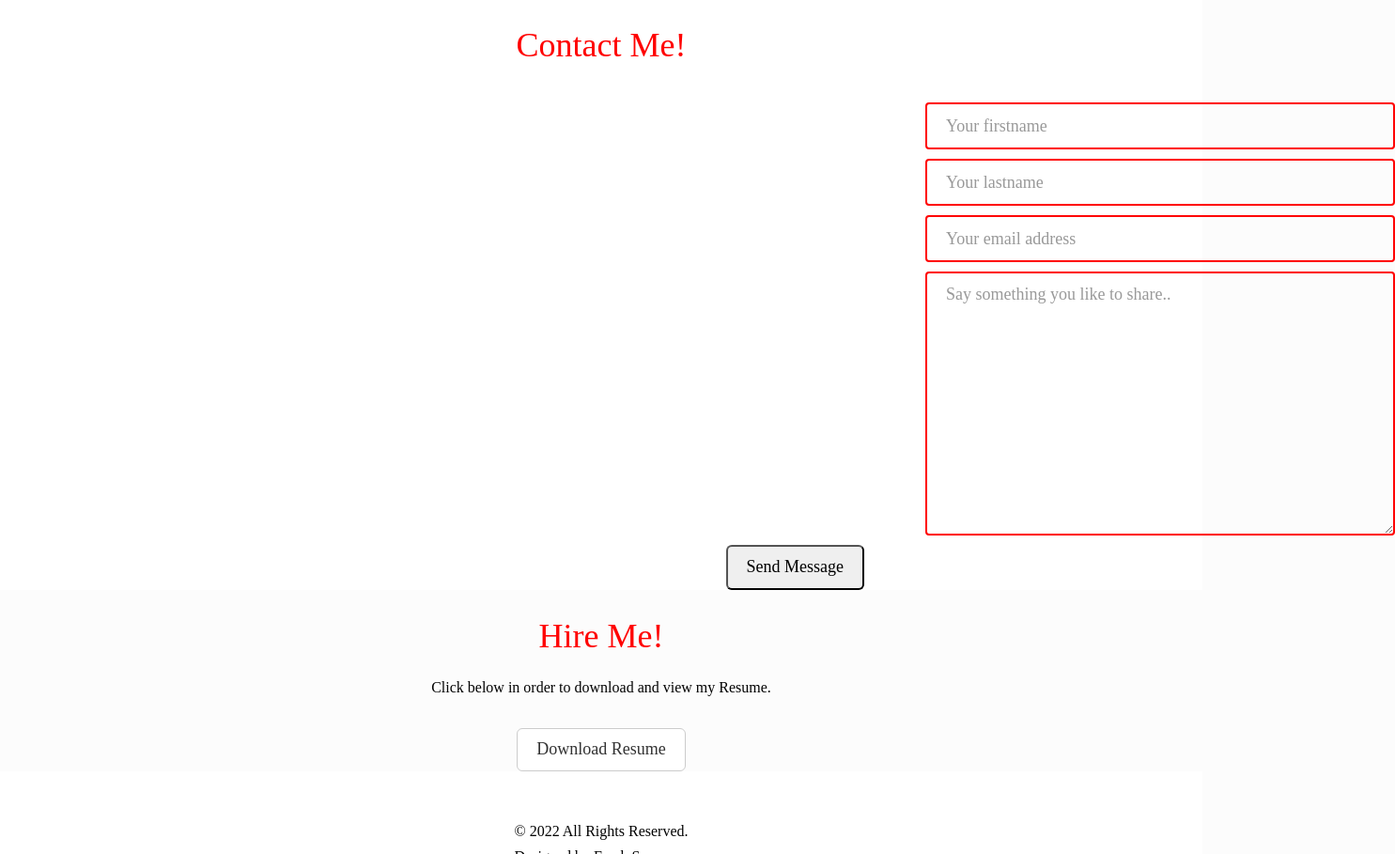
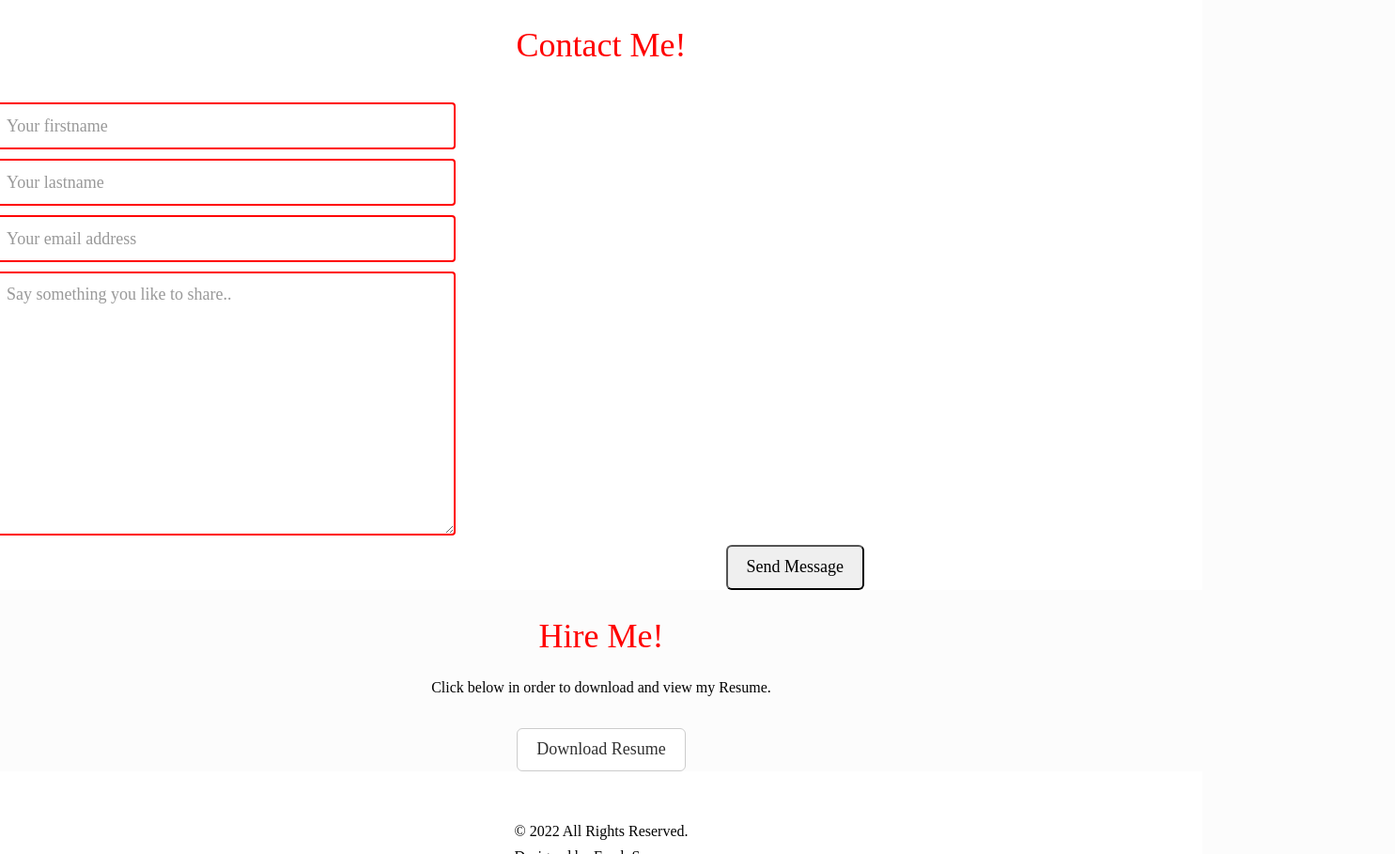
Before and after one commit to farahSamreen01/MyPortfolio-Sample, a plain HTML site: page index.html in a window 1280 px wide. Shown: the part 4694-5603 px from the top of the page at 94% size, 1485 px wide, since content can reach past the window. Drawn offline with Linux system fonts and the light colour scheme; files whose address does not match are found by name.

Commit message:
Update style.css

```diff
--- a/css/style.css
+++ b/css/style.css
@@ -810,7 +810,6 @@ background-color: red;
 .form-control {
 width: 500px;
 margin-bottom: 10px;
-margin-left: 1000px;
 color: white;
  border-color:red !important;
 }
```
